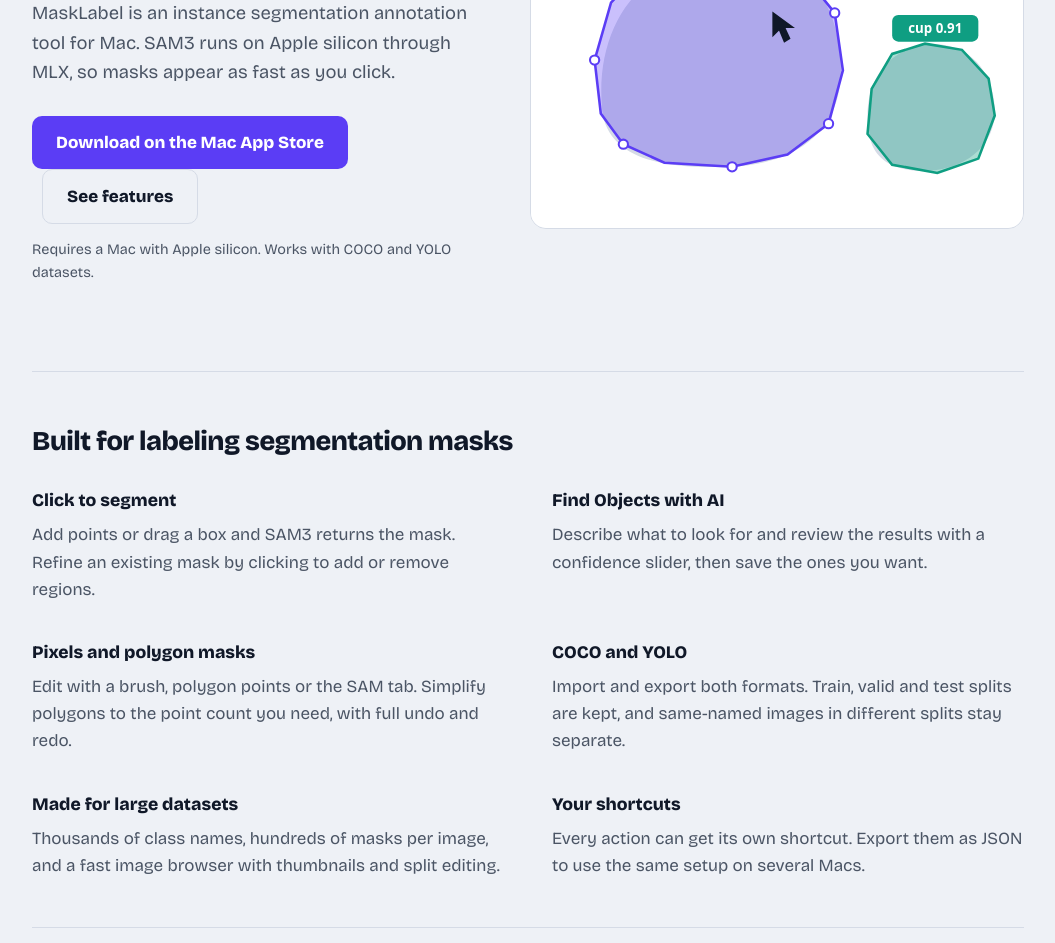
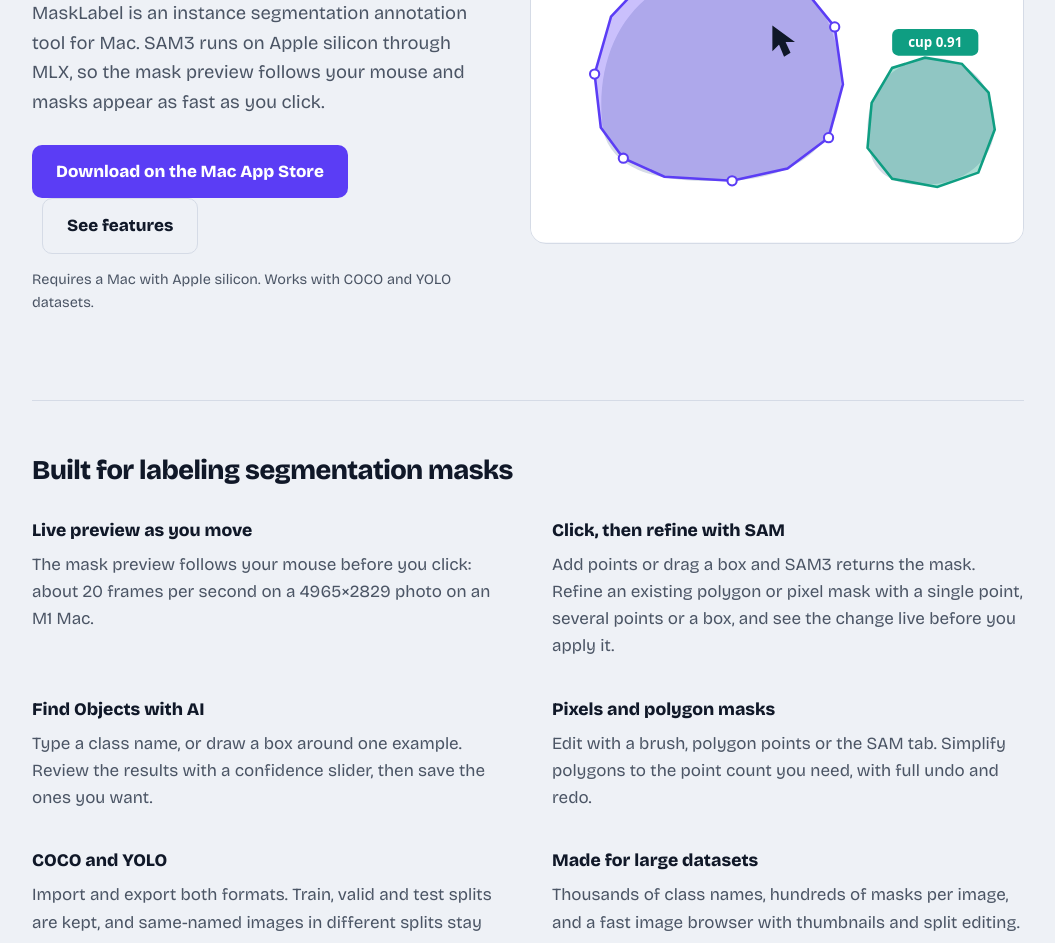
Before and after one commit to ryouchinsa/masklabel.com, a plain HTML site: page index.html in a window 1280 px wide. Shown: the part 340-1283 px from the top of the page, without its empty margins (112-1167 px from the left). Drawn offline with nearby package versions, Linux system fonts and the light colour scheme.

Commit message:
Add files via upload

```diff
--- a/index.html
+++ b/index.html
@@ -1,13 +1,13 @@
 <!doctype html>
-<html lang="en"><head><meta charset="utf-8"><meta name="viewport" content="width=device-width,initial-scale=1"><link rel="preconnect" href="https://fonts.googleapis.com"><link rel="preconnect" href="https://fonts.gstatic.com" crossorigin><link href="https://fonts.googleapis.com/css2?family=Bricolage+Grotesque:wght@400;600;800&display=swap" rel="stylesheet"><link rel="icon" href="/favicon.ico" sizes="48x48"><link rel="icon" type="image/png" sizes="32x32" href="/favicon-32x32.png"><link rel="icon" type="image/png" sizes="16x16" href="/favicon-16x16.png"><link rel="apple-touch-icon" href="/apple-touch-icon.png"><meta property="og:title" content="MaskLabel"><meta property="og:description" content="Fast SAM3 instance segmentation annotation for Mac. COCO and YOLO import and export."><meta property="og:image" content="https://masklabel.com/og-image.png"><meta property="og:type" content="website"><meta name="twitter:card" content="summary_large_image"><link rel="stylesheet" href="style.css">
+<html lang="en"><head><meta charset="utf-8"><meta name="viewport" content="width=device-width,initial-scale=1"><link rel="preconnect" href="https://fonts.googleapis.com"><link rel="preconnect" href="https://fonts.gstatic.com" crossorigin><link href="https://fonts.googleapis.com/css2?family=Bricolage+Grotesque:wght@400;600;800&display=swap" rel="stylesheet"><link rel="icon" href="/favicon.ico" sizes="48x48"><link rel="icon" type="image/png" sizes="32x32" href="/favicon-32x32.png"><link rel="icon" type="image/png" sizes="16x16" href="/favicon-16x16.png"><link rel="apple-touch-icon" href="/apple-touch-icon.png"><meta property="og:title" content="MaskLabel"><meta property="og:description" content="Fast SAM3 instance segmentation annotation for Mac, with live preview and mask refinement. COCO and YOLO import and export."><meta property="og:image" content="https://masklabel.com/og-image.png"><meta property="og:type" content="website"><meta name="twitter:card" content="summary_large_image"><link rel="stylesheet" href="style.css">
 <title>MaskLabel – Fast SAM3 instance segmentation annotation for Mac</title>
-<meta name="description" content="MaskLabel is a Mac annotation tool for instance segmentation. SAM3 runs on Apple silicon with MLX. Import and export COCO and YOLO.">
+<meta name="description" content="MaskLabel is a Mac annotation tool for instance segmentation. SAM3 runs on Apple silicon with MLX, with a live mask preview as you move the mouse. Import and export COCO and YOLO.">
 </head><body><div class="wrap">
 <header class="top"><a class="brand" href="/"><img src="logo.png" width="32" height="32" alt="">MaskLabel</a><nav><a href="/#features">Features</a><a href="/#pricing">Pricing</a><a href="help.html">Help</a><a href="support.html">Support</a></nav></header>
 <div class="hero">
 <div>
 <h1>Segment anything. Label it in a click.</h1>
-<p class="lead">MaskLabel is an instance segmentation annotation tool for Mac. SAM3 runs on Apple silicon through MLX, so masks appear as fast as you click.</p>
+<p class="lead">MaskLabel is an instance segmentation annotation tool for Mac. SAM3 runs on Apple silicon through MLX, so the mask preview follows your mouse and masks appear as fast as you click.</p>
 <a class="btn" href="https://apps.apple.com/app/id6838575259">Download on the Mac App Store</a><a class="btn alt" href="#features">See features</a>
 <p class="note">Requires a Mac with Apple silicon. Works with COCO and YOLO datasets.</p>
 </div>
@@ -26,12 +26,14 @@
 
 <section id="features"><h2>Built for labeling segmentation masks</h2>
 <div class="grid">
-<div><h3>Click to segment</h3><p>Add points or drag a box and SAM3 returns the mask. Refine an existing mask by clicking to add or remove regions.</p></div>
-<div><h3>Find Objects with AI</h3><p>Describe what to look for and review the results with a confidence slider, then save the ones you want.</p></div>
+<div><h3>Live preview as you move</h3><p>The mask preview follows your mouse before you click: about 20 frames per second on a 4965×2829 photo on an M1 Mac.</p></div>
+<div><h3>Click, then refine with SAM</h3><p>Add points or drag a box and SAM3 returns the mask. Refine an existing polygon or pixel mask with a single point, several points or a box, and see the change live before you apply it.</p></div>
+<div><h3>Find Objects with AI</h3><p>Type a class name, or draw a box around one example. Review the results with a confidence slider, then save the ones you want.</p></div>
 <div><h3>Pixels and polygon masks</h3><p>Edit with a brush, polygon points or the SAM tab. Simplify polygons to the point count you need, with full undo and redo.</p></div>
 <div><h3>COCO and YOLO</h3><p>Import and export both formats. Train, valid and test splits are kept, and same-named images in different splits stay separate.</p></div>
 <div><h3>Made for large datasets</h3><p>Thousands of class names, hundreds of masks per image, and a fast image browser with thumbnails and split editing.</p></div>
 <div><h3>Your shortcuts</h3><p>Every action can get its own shortcut. Export them as JSON to use the same setup on several Macs.</p></div>
+<div><h3>Runs on your Mac</h3><p>SAM3 runs locally on Apple silicon. Your images and masks are never uploaded; only the model is downloaded, once.</p></div>
 </div></section>
 
 <section id="pricing"><h2>Pricing</h2>
```
